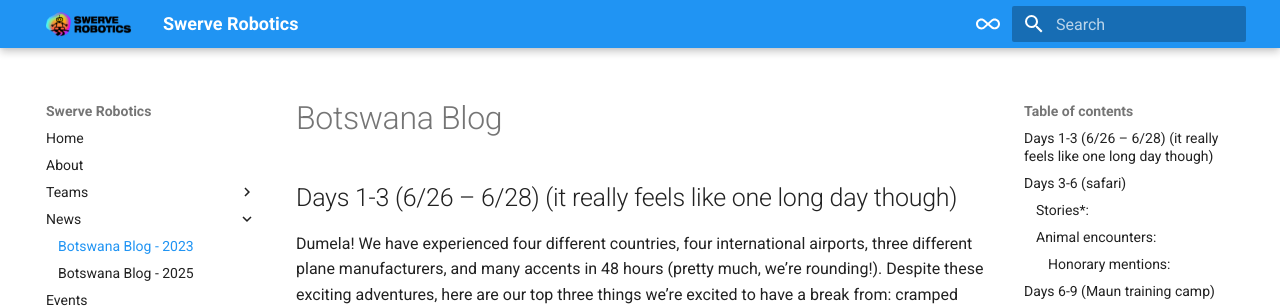
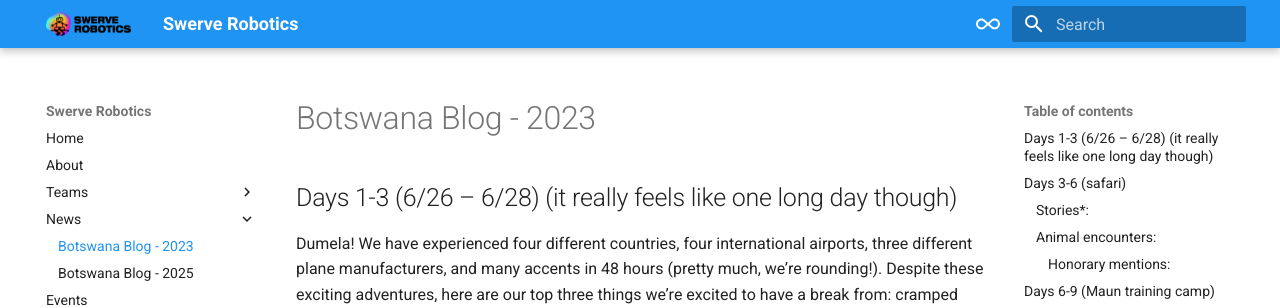
Before and after one commit to SwerveRobotics/swerverobotics.github.io, an MkDocs documentation site: the page built from docs/news/2023_botswana_blog.md, in a window 1280 px wide and 900 px high. Shown: the top 308 px of the window. Built offline with MkDocs 1.6.1 and Material for MkDocs 9.7.7, drawn with Linux system fonts in a browser that asks for light colours.

```diff
--- a/docs/news/2023_botswana_blog.md
+++ b/docs/news/2023_botswana_blog.md
@@ -1,4 +1,4 @@
-# Botswana Blog
+# Botswana Blog - 2023
 
 
 ## Days 1-3 (6/26 – 6/28) (it really feels like one long day though)
```
Also changed, not shown: docs/news/2025_botswana_blog.md (added, +1 -0 lines).
